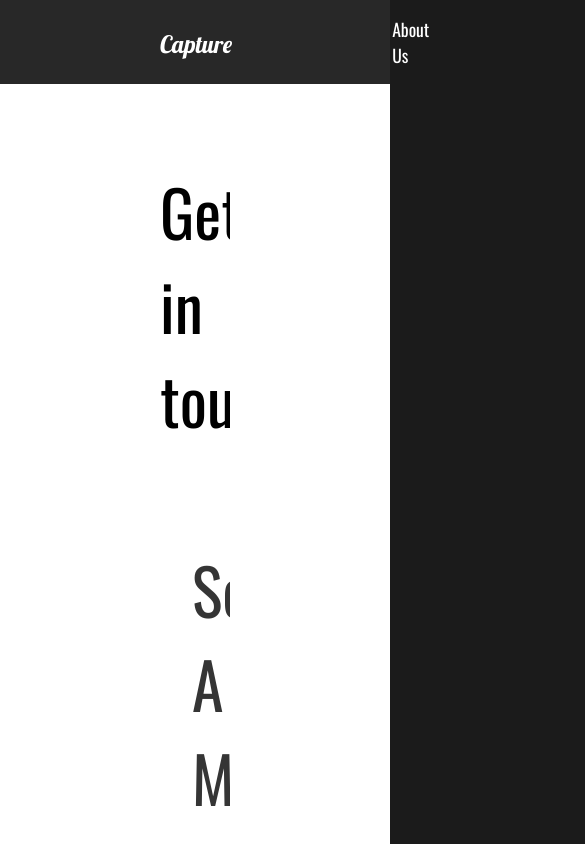
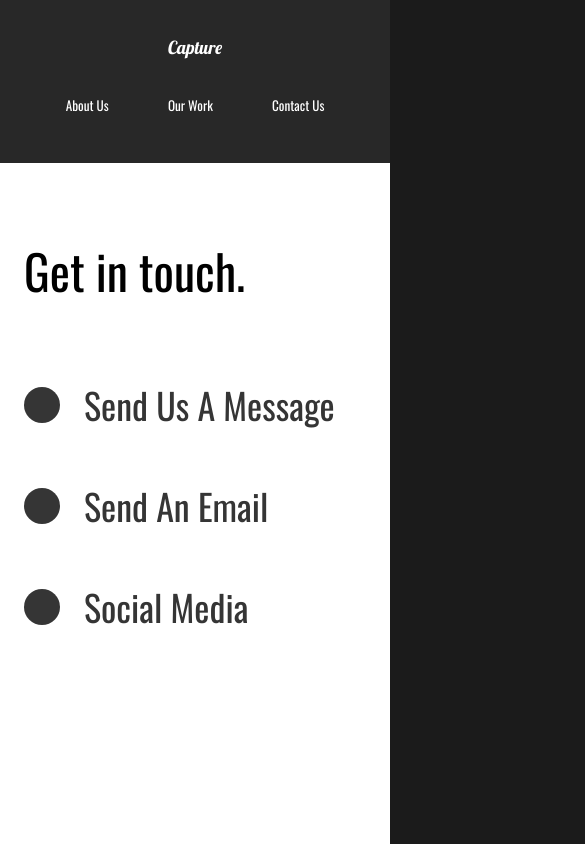
Before and after one commit to sherzodboy/capture-build, a React (Create React App) app: page /contact in a window 390 px wide. Shown: the top 844 px of the page, 585 px wide, since content can reach past the window. Built offline with nearby package versions, Linux system fonts and the light colour scheme.

Commit message:
Mobile Friendly

```diff
--- a/src/components/GlobalStyle.js
+++ b/src/components/GlobalStyle.js
@@ -7,6 +7,12 @@
     padding: 0;
     box-sizing: border-box;
   }
+
+  html {
+    @media (max-width: 1700px) {
+      font-size: 75%;
+    };
+  };
 
   body {
     background: #1b1b1b;
--- a/src/components/Nav.js
+++ b/src/components/Nav.js
@@ -52,6 +52,22 @@
   li {
     padding-left: 10rem;
   }
+  @media (max-width: 1300px) {
+    flex-direction: column;
+    padding: 2rem 1rem;
+    #logo {
+      display: inline-block;
+      margin: 1rem;
+    }
+    ul {
+      padding: 2rem;
+      justify-content: space-around;
+      width: 100%;
+      li {
+        padding: 0;
+      }
+    }
+  }
 `;
 
 export default Nav;
--- a/src/components/ServicesSection.js
+++ b/src/components/ServicesSection.js
@@ -76,6 +76,9 @@
 const Cards = styled.div`
   display: flex;
   flex-wrap: wrap;
+  @media (max-width: 1300px) {
+    justify-content: center;
+  }
 `;
 
 const Card = styled.div`
--- a/src/components/useScroll.js
+++ b/src/components/useScroll.js
@@ -5,7 +5,7 @@
 
 export const useScroll = () => {
   const controls = useAnimation();
-  const [element, view] = useInView({ threshold: 0.5 });
+  const [element, view] = useInView({ threshold: 0.3 });
 
   useEffect(() => {
     if (view) {
--- a/src/pages/ContactUs.js
+++ b/src/pages/ContactUs.js
@@ -46,11 +46,18 @@
   padding: 5rem 10rem;
   color: #353535;
   min-height: 90vh;
+  @media (max-width: 1400px) {
+    padding: 2rem;
+    font-size: 0.5rem;
+  }
 `;
 
 const Title = styled.div`
   margin-bottom: 4rem;
   color: #000;
+  @media (max-width: 1400px) {
+    margin-top: 4rem;
+  }
 `;
 const Hide = styled.div`
   overflow: hidden;
@@ -69,6 +76,11 @@
   h2 {
     margin: 2rem;
   }
+  @media (max-width: 1400px) {
+    h2 {
+      font-size: 3rem;
+    }
+  }
 `;
 
 export default ContactUs;
--- a/src/pages/MovieDetail.js
+++ b/src/pages/MovieDetail.js
@@ -75,6 +75,10 @@
   margin: 5rem 10rem;
   align-items: center;
   justify-content: space-around;
+  @media (max-width: 1400px) {
+    display: block;
+    margin: 2rem 2rem;
+  }
 `;
 
 const AwardStyle = styled.div`
--- a/src/pages/OurWork.js
+++ b/src/pages/OurWork.js
@@ -79,6 +79,9 @@
   min-height: 100vh;
   overflow: hidden;
   padding: 5rem 10rem;
+  @media (max-width: 1300px) {
+    padding: 2rem 2rem;
+  }
   h2 {
     padding: 1rem 0rem;
   }
--- a/src/styles.js
+++ b/src/styles.js
@@ -8,6 +8,11 @@
   justify-content: space-between;
   padding: 5rem 10rem;
   color: #fff;
+  @media (max-width: 1300px) {
+    display: block;
+    padding: 2rem 2rem;
+    text-align: center;
+  }
 `;
 
 export const Description = styled.div`
@@ -16,6 +21,12 @@
   z-index: 2;
   h2 {
     font-weight: lighter;
+  }
+  @media (max-width: 1300px) {
+    padding: 0;
+    button {
+      margin: 2rem 0rem 5rem 0rem;
+    }
   }
 `;
 
```
